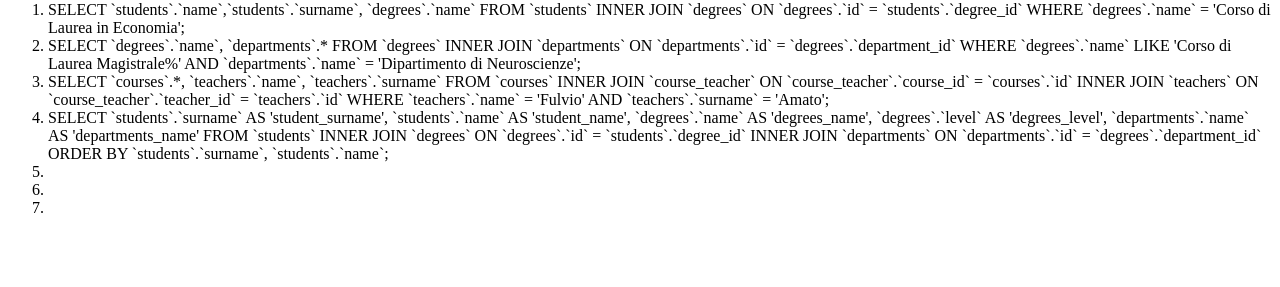
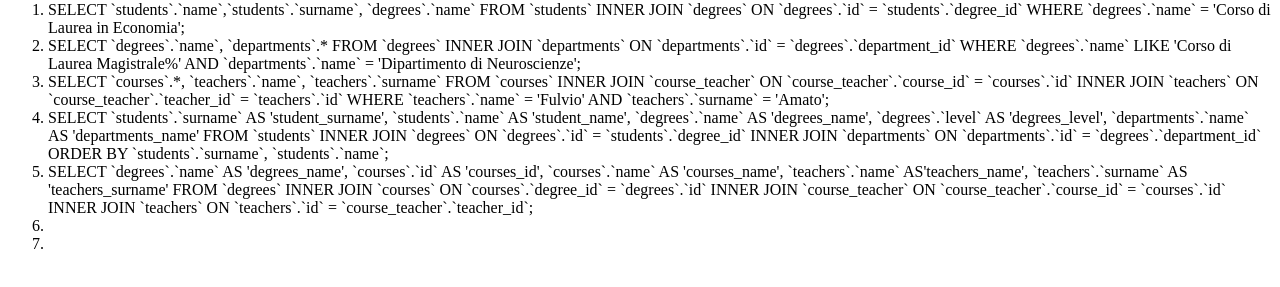
Before and after one commit to Pirisinu/db-university, a plain HTML site: page index.html in a window 1280 px wide. Shown: the part 455-742 px from the top of the page. Drawn offline with Linux system fonts and the light colour scheme.

Commit message:
[ADD]EX N.5

```diff
--- a/index.html
+++ b/index.html
@@ -33,7 +33,7 @@
     <li>SELECT `degrees`.`name`, `departments`.* FROM `degrees` INNER JOIN `departments` ON `departments`.`id` = `degrees`.`department_id` WHERE `degrees`.`name` LIKE 'Corso di Laurea Magistrale%' AND `departments`.`name` = 'Dipartimento di Neuroscienze'; </li>
     <li>SELECT `courses`.*, `teachers`.`name`, `teachers`.`surname` FROM `courses` INNER JOIN `course_teacher` ON `course_teacher`.`course_id` = `courses`.`id` INNER JOIN `teachers` ON `course_teacher`.`teacher_id` = `teachers`.`id` WHERE `teachers`.`name` = 'Fulvio' AND `teachers`.`surname` = 'Amato'; </li>
     <li>SELECT `students`.`surname` AS 'student_surname', `students`.`name` AS 'student_name', `degrees`.`name` AS 'degrees_name', `degrees`.`level` AS 'degrees_level', `departments`.`name` AS 'departments_name' FROM `students` INNER JOIN `degrees` ON `degrees`.`id` = `students`.`degree_id` INNER JOIN `departments` ON `departments`.`id` = `degrees`.`department_id` ORDER BY `students`.`surname`, `students`.`name`; </li>
-    <li></li>
+    <li>SELECT `degrees`.`name` AS 'degrees_name', `courses`.`id` AS 'courses_id', `courses`.`name` AS 'courses_name', `teachers`.`name` AS'teachers_name', `teachers`.`surname` AS 'teachers_surname' FROM `degrees` INNER JOIN `courses` ON `courses`.`degree_id` = `degrees`.`id` INNER JOIN `course_teacher` ON `course_teacher`.`course_id` = `courses`.`id` INNER JOIN `teachers` ON `teachers`.`id` = `course_teacher`.`teacher_id`; </li>
     <li></li>
     <li></li>
   </ol>
```
